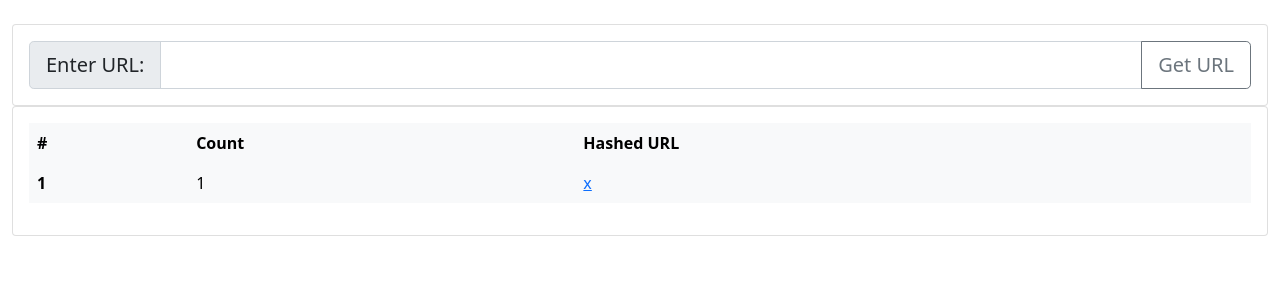
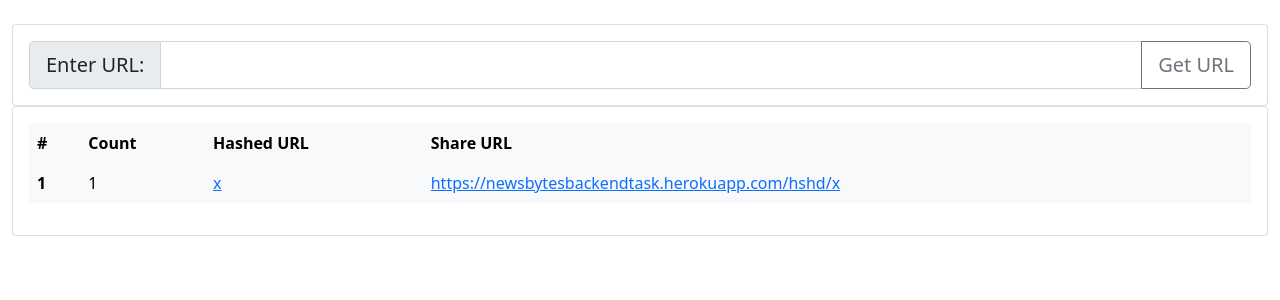
Before and after one commit to AnuraagGRao/NewsBytesBackendTask, a Flask app: template nb/templates/home.html in a window 1280 px wide. Shown: the top 300 px of the page. Run offline with Flask 2, Linux system fonts and the light colour scheme; the template is opened without the code that fills it: values that come from a table or form of the project are taken from there, others are empty; tables that the repository leaves empty hold one stand-in row (values such as "Sample post").

Commit message:
add share link

```diff
--- a/nb/routes.py
+++ b/nb/routes.py
@@ -47,8 +47,8 @@ def home():
         utmjson = {}
         for obj in utmparams:
             utmjson[obj[0]] = obj[1]
-        url = UrlData.query.filter_by(url=url).first()
-        if not url:
+        xurl = UrlData.query.filter_by(url=url).first()
+        if not xurl:
             hashed_url = uuid.uuid5(uuid.NAMESPACE_URL, url)
             newURL = UrlData(url = url, hashed_url = str(hashed_url))
             db.session.add(newURL)
--- a/nb/templates/home.html
+++ b/nb/templates/home.html
@@ -38,6 +38,7 @@
                             <th scope="col">#</th>
                             <th scope="col">Count</th>
                             <th scope="col">Hashed URL</th>
+                            <th scope="col">Share URL</th>
                         </tr>
                     </thead>
                     <tbody>
@@ -46,6 +47,7 @@
                             <th scope="row">{{ url.id }}</th>
                             <td>{{ url.clicks }}</td>
                             <td><a href="{{url_for('hshd', uniqueurl=url.hashed_url)}}">{{url.hashed_url}}</a></td>
+                            <td><a href="https://newsbytesbackendtask.herokuapp.com/hshd/{{url.hashed_url}}">https://newsbytesbackendtask.herokuapp.com/hshd/{{url.hashed_url}}</a></td>
                         </tr>
                         {% endfor %}
                     </tbody>
```
